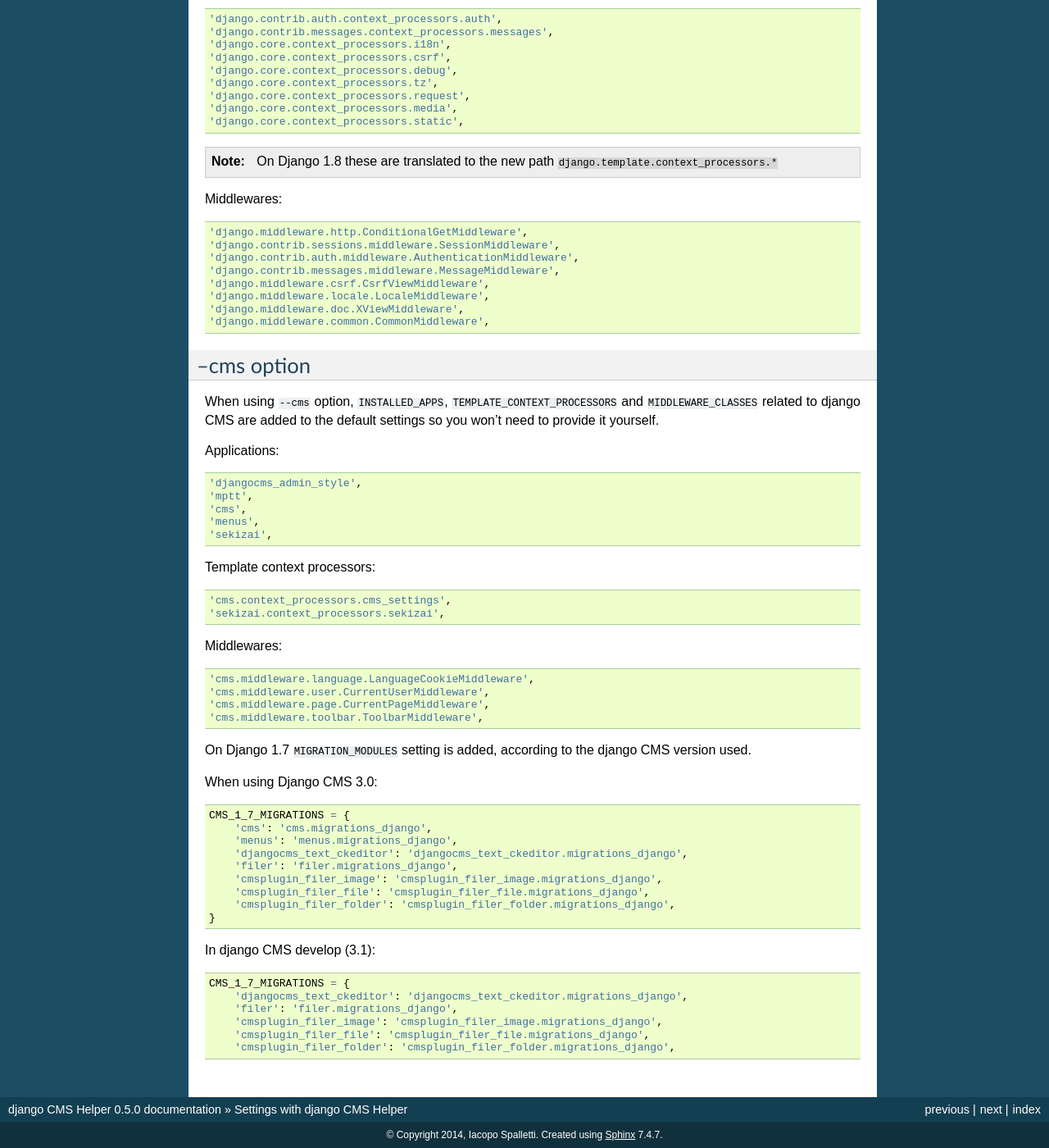
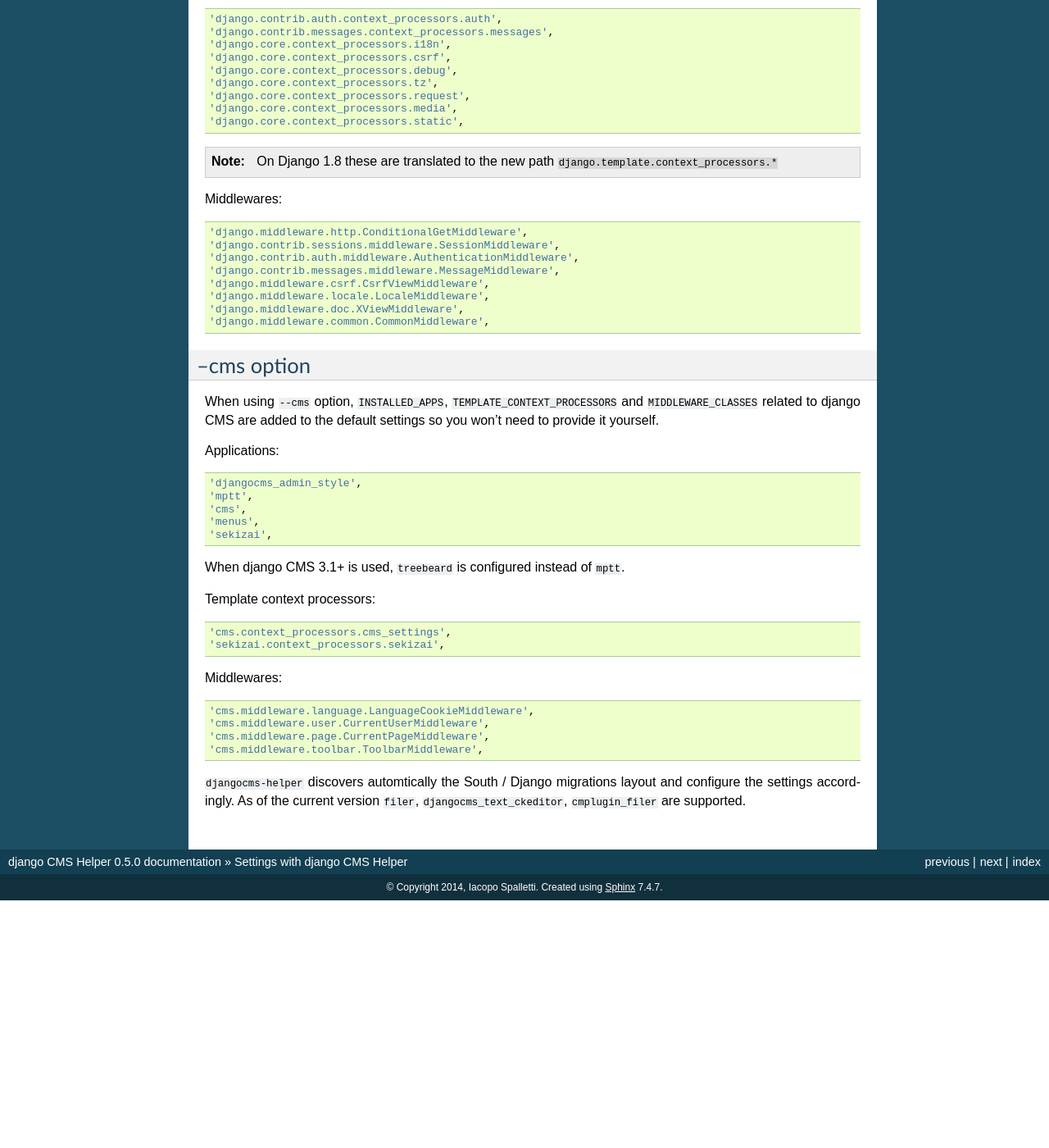
Before and after one commit to nephila/django-app-helper, a Sphinx documentation site: the page built from docs/settings.rst, in a window 1280 px wide and 1400 px high, scrolled down 928 px. Shown: the whole window at 82% size. Built offline with Sphinx 7.4.7, drawn with Linux system fonts in a browser that asks for light colours; after the commit the page ends 2026 px from its top, so only the background shows below that.

Commit message:
update documentation

```diff
--- a/docs/settings.rst
+++ b/docs/settings.rst
@@ -98,6 +98,8 @@
     'menus',
     'sekizai',
 
+When django CMS 3.1+ is used, ``treebeard`` is configured instead of ``mptt``.
+
 Template context processors::
 
     'cms.context_processors.cms_settings',
@@ -111,25 +113,6 @@
     'cms.middleware.page.CurrentPageMiddleware',
     'cms.middleware.toolbar.ToolbarMiddleware',
 
-On Django 1.7 ``MIGRATION_MODULES`` setting is added, according to the django CMS version used.
-
-When using Django CMS 3.0::
-
-    CMS_1_7_MIGRATIONS = {
-        'cms': 'cms.migrations_django',
-        'menus': 'menus.migrations_django',
-        'djangocms_text_ckeditor': 'djangocms_text_ckeditor.migrations_django',
-        'filer': 'filer.migrations_django',
-        'cmsplugin_filer_image': 'cmsplugin_filer_image.migrations_django',
-        'cmsplugin_filer_file': 'cmsplugin_filer_file.migrations_django',
-        'cmsplugin_filer_folder': 'cmsplugin_filer_folder.migrations_django',
-    }
-
-In django CMS develop (3.1)::
-
-        CMS_1_7_MIGRATIONS = {
-            'djangocms_text_ckeditor': 'djangocms_text_ckeditor.migrations_django',
-            'filer': 'filer.migrations_django',
-            'cmsplugin_filer_image': 'cmsplugin_filer_image.migrations_django',
-            'cmsplugin_filer_file': 'cmsplugin_filer_file.migrations_django',
-            'cmsplugin_filer_folder': 'cmsplugin_filer_folder.migrations_django',
+``djangocms-helper`` discovers automtically the South / Django migrations layout and configure
+the settings accordingly. As of the current version ``filer``, ``djangocms_text_ckeditor``,
+``cmplugin_filer`` are supported.
```
